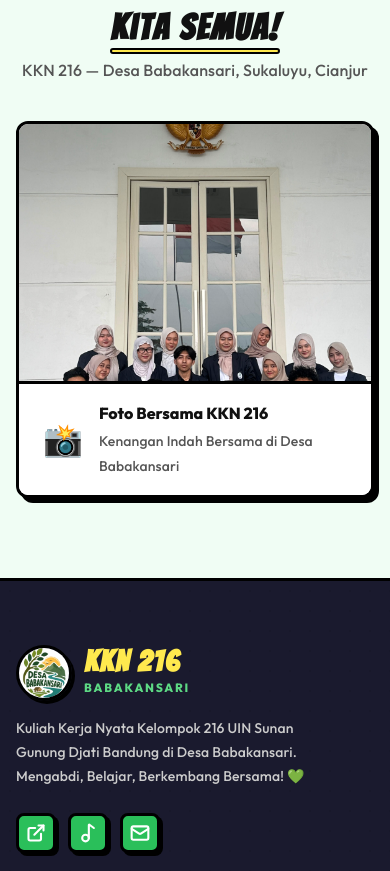
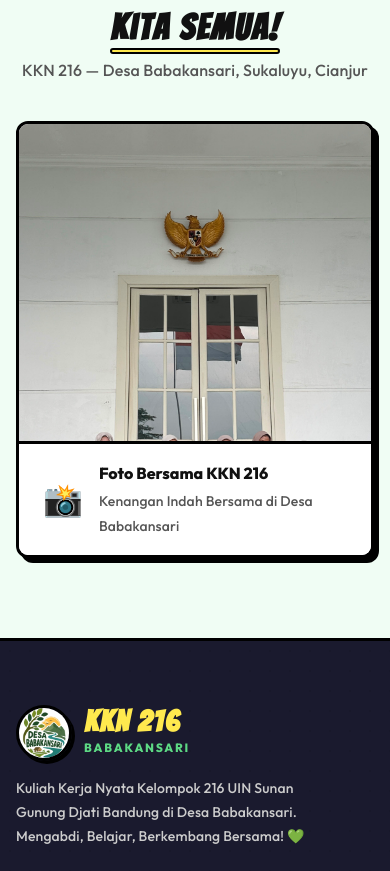
Before and after one commit to raflhyramadhan18/web-kkn216-babakansari, a React (Vite) app in the folder kkn-216/: page /anggota in a window 390 px wide. Shown: the part 4607-5478 px from the top of the page. Built offline with nearby package versions, Linux system fonts and the light colour scheme; no server answers.

Commit message:
style: adjust group photo height and object-position to prevent cropping people's faces

```diff
--- a/kkn-216/src/pages/Team/Team.css
+++ b/kkn-216/src/pages/Team/Team.css
@@ -428,8 +428,9 @@
 
 .group-photo-img {
   width: 100%;
-  height: 460px;
+  height: 500px;
   object-fit: cover;
+  object-position: center 25%;
   display: block;
   border-bottom: var(--border);
 }
@@ -474,7 +475,7 @@
 
 @media (max-width: 768px) {
   .member-grid { grid-template-columns: repeat(2, 1fr); gap: 20px; }
-  .group-photo-img { height: 260px; }
+  .group-photo-img { height: 320px; }
 }
 
 @media (max-width: 480px) {
```
